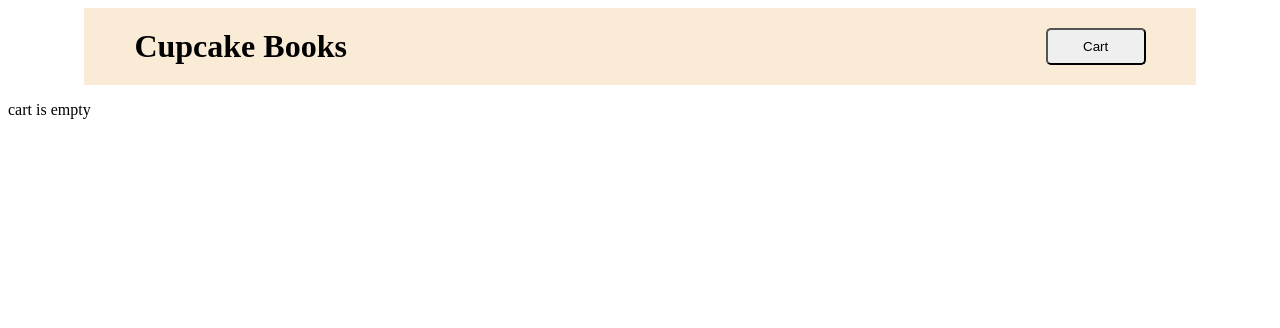
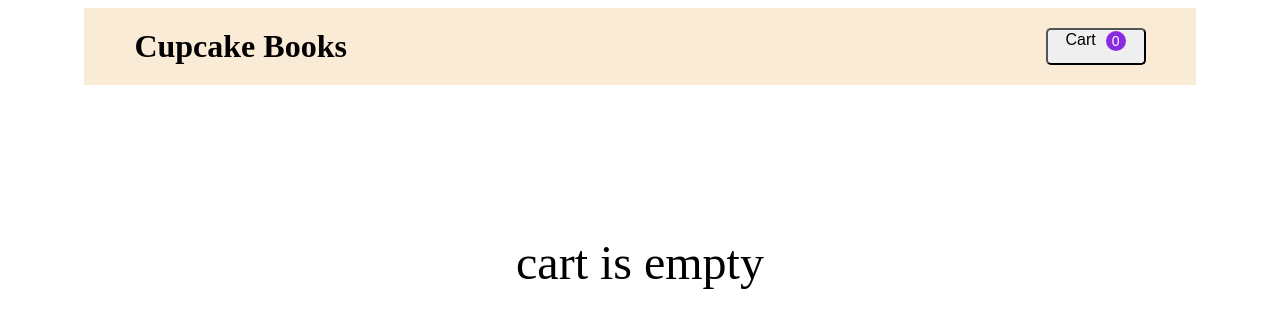
Before and after one commit to havkin/cupcake_test, a React app: page /cart in a window 1280 px wide. Both pictures are taken after a click on the button "Remove". Shown: the top 328 px of the page. Built offline with nearby package versions, Linux system fonts and the light colour scheme.

Commit message:
добавил отображение кол-ва товаров в корзине на кнопке

```diff
--- a/src/components/BuyItem/BuyItem.css
+++ b/src/components/BuyItem/BuyItem.css
@@ -38,7 +38,7 @@
    border-radius: 5px;
 }
 
-.close-btn:hover {
+.modal-close-btn:hover {
    cursor: pointer;
    background-color: #ddd;
 }
--- a/src/components/Cart/Cart.css
+++ b/src/components/Cart/Cart.css
@@ -0,0 +1,5 @@
+.empty-msg {
+   text-align: center;
+   font-size: 48px;
+   margin-top: 150px;
+}
--- a/src/components/Cart/Cart.jsx
+++ b/src/components/Cart/Cart.jsx
@@ -23,7 +23,7 @@ class Cart extends React.Component {
       return (
          <div>
             { this.props.cart.length === 0
-            ? <p>cart is empty</p>
+            ? <p className="empty-msg">cart is empty</p>
             : <ol>{ itemArray }</ol>
             }
          </div>
--- a/src/components/Header/Header.css
+++ b/src/components/Header/Header.css
@@ -12,11 +12,27 @@
 }
 
 .cart-btn {
+   display: flex;
+   justify-content: center;
    width: 100px;
    border-radius: 5px;
+   font-size: 16px;
 }
 
 .cart-btn:hover {
    cursor: pointer;
    background-color: #ddd;
 }
+
+.cart-btn__info {
+   width: 20px;
+   height: 20px;
+   background-color:blueviolet;
+   color: #fff;
+   border-radius: 50%;
+   margin-left: 10px;
+   display: flex;
+   align-items: center;
+   justify-content: center;
+   font-size: 14px;
+}
--- a/src/components/Header/Header.jsx
+++ b/src/components/Header/Header.jsx
@@ -14,13 +14,21 @@ class Header extends React.Component {
             <button
                className="cart-btn"
                onClick={ () => this.props.push('/cart') }
-            >Cart</button>
+            >
+               Cart
+      <div className="cart-btn__info">{ this.props.cart.length }</div>
+            </button>
          </div>
       );
    }
 
 }
 
+const mapStateToProps = ({ cartReducer, }) => ({
+   cart: cartReducer.cart,
+
+});
+
 const mapDispatchToProps = dispatch => bindActionCreators({ push }, dispatch);
 
-export default connect( null, mapDispatchToProps )(Header);
+export default connect( mapStateToProps, mapDispatchToProps )(Header);
```
